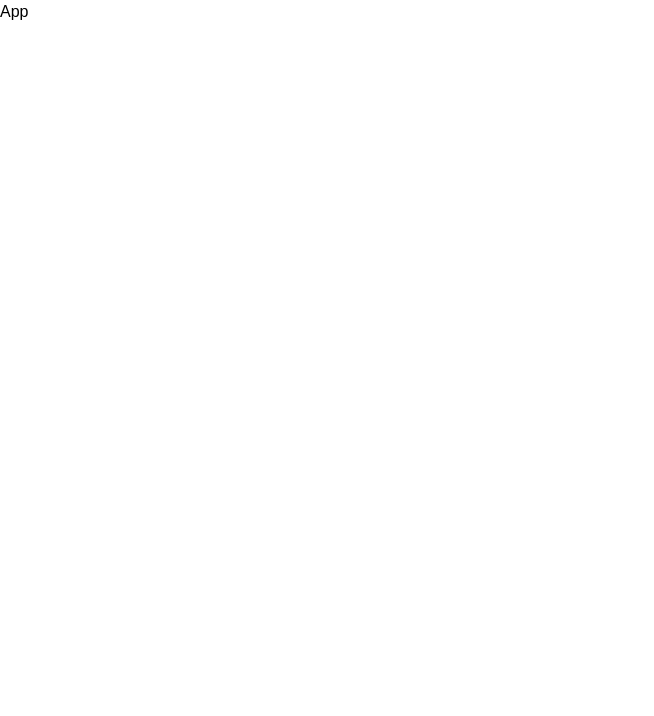
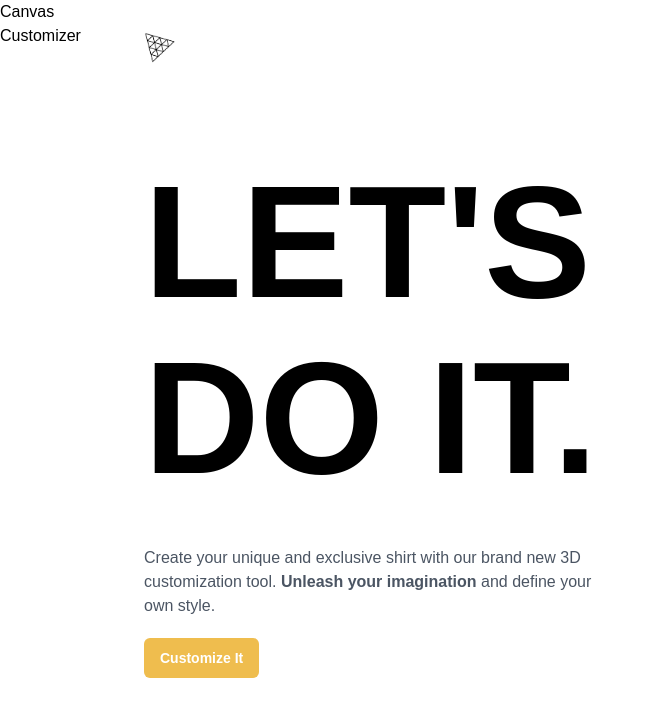
Before and after one commit to abhijeetpalanki/Shirty, a React (Vite) app: page / in a window 1280 px wide. Shown: the top 716 px of the page, without its empty margins (0-654 px from the left). Built offline with nearby package versions, Linux system fonts and the light colour scheme; a web font is replaced by a local one.

Commit message:
home page animations and structure

```diff
--- a/src/App.jsx
+++ b/src/App.jsx
@@ -1,7 +1,15 @@
-import React from "react";
+import Home from "./pages/Home";
+import Customizer from "./pages/Customizer";
+import Canvas from "./canvas";
 
 const App = () => {
-  return <div>App</div>;
+  return (
+    <main className="transition-all ease-in app">
+      <Home />
+      <Canvas />
+      <Customizer />
+    </main>
+  );
 };
 
 export default App;
--- /dev/null
+++ b/src/canvas/index.jsx
@@ -0,0 +1,7 @@
+import React from "react";
+
+const Canvas = () => {
+  return <div>Canvas</div>;
+};
+
+export default Canvas;
--- /dev/null
+++ b/src/components/CustomButton.jsx
@@ -0,0 +1,26 @@
+import { useSnapshot } from "valtio";
+import state from "../store";
+
+const CustomButton = ({ type, title, handleClick, customStyles }) => {
+  const snap = useSnapshot(state);
+
+  const generateStyle = (type) => {
+    if (type === "filled") {
+      return {
+        backgroundColor: snap.color,
+        color: "#fff",
+      };
+    }
+  };
+  return (
+    <button
+      className={`px-2 py-1.5 flex-1 rounded-md ${customStyles}`}
+      style={generateStyle(type)}
+      onClick={handleClick}
+    >
+      {title}
+    </button>
+  );
+};
+
+export default CustomButton;
--- /dev/null
+++ b/src/components/index.js
@@ -0,0 +1,3 @@
+import CustomButton from "./CustomButton";
+
+export { CustomButton };
--- /dev/null
+++ b/src/pages/Customizer.jsx
@@ -0,0 +1,7 @@
+import React from "react";
+
+const Customizer = () => {
+  return <div>Customizer</div>;
+};
+
+export default Customizer;
--- /dev/null
+++ b/src/pages/Home.jsx
@@ -0,0 +1,58 @@
+import { motion, AnimatePresence } from "framer-motion";
+import { useSnapshot } from "valtio";
+
+import state from "../store";
+import {
+  headContainerAnimation,
+  headContentAnimation,
+  headTextAnimation,
+  slideAnimation,
+} from "../config/motion";
+import { CustomButton } from "../components";
+
+const Home = () => {
+  const snap = useSnapshot(state);
+
+  return (
+    <AnimatePresence>
+      {snap.intro && (
+        <motion.section className="home" {...slideAnimation("left")}>
+          <motion.header className="" {...slideAnimation("down")}>
+            <img
+              src={"./threejs.png"}
+              alt="logo"
+              className="object-contain w-8 h-8"
+            />
+          </motion.header>
+
+          <motion.div className="home-content" {...headContainerAnimation}>
+            <motion.div {...headTextAnimation}>
+              <h1 className="head-text">
+                LET'S <br className="hidden xl:block" />
+                DO IT.
+              </h1>
+            </motion.div>
+            <motion.div
+              {...headContentAnimation}
+              className="flex flex-col gap-5"
+            >
+              <p className="max-w-md text-base font-normal text-gray-600">
+                Create your unique and exclusive shirt with our brand new 3D
+                customization tool. <strong>Unleash your imagination</strong>{" "}
+                and define your own style.
+              </p>
+              <CustomButton
+                type="filled"
+                title="Customize It"
+                handleClick={() => (state.intro = false)}
+                customStyles="w-fit px-4 py-2.5 font-bold text-sm"
+              />
+            </motion.div>
+          </motion.div>
+        </motion.section>
+      )}
+    </AnimatePresence>
+  );
+};
+
+export default Home;
--- /dev/null
+++ b/src/store/index.js
@@ -0,0 +1,12 @@
+import { proxy } from "valtio";
+
+const state = proxy({
+  intro: true,
+  color: "#efbd4e",
+  isLogoTexture: true,
+  isFullTexture: true,
+  logoDecal: "./threejs.png",
+  fullDecal: "./threejs.png",
+});
+
+export default state;
```
